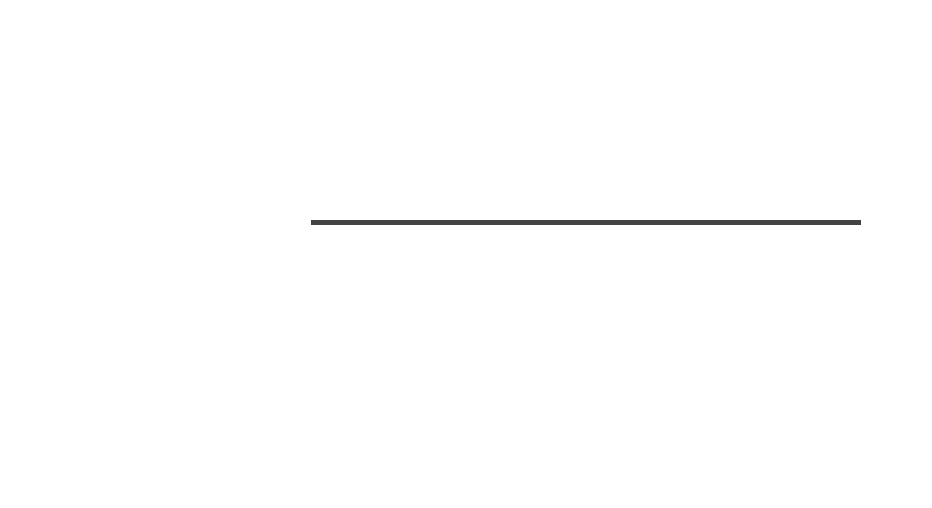
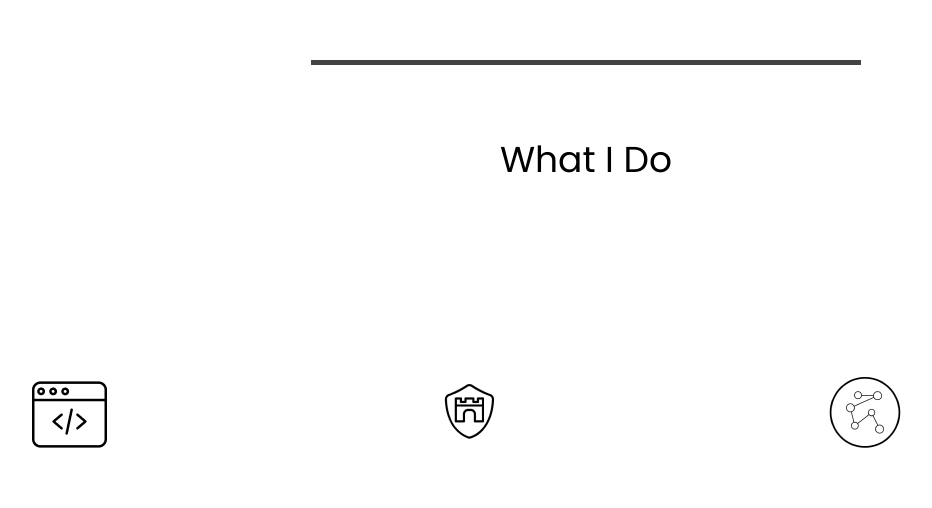
Before and after one commit to slimmsyd/DaPP-Portfolio-Site, a React (Create React App) app in the folder my_app/: page / in a window 1280 px wide. Shown: the part 1217-1725 px from the top of the page, without its empty margins (54-986 px from the left). Built offline with nearby package versions, Linux system fonts and the light colour scheme.

Commit message:
made some changes

```diff
--- a/my_app/src/App.css
+++ b/my_app/src/App.css
@@ -7,6 +7,7 @@
   }
 
 /* HEADING */
+
 .body_Wrapper {
     margin: 0 3rem
 }
@@ -181,7 +182,6 @@ h4 {
     height: 80vh;
     display: flex;
     flex-direction: column;
-    align-items: center;
     justify-content: center;
 }
 .skill_Card {
@@ -358,12 +358,9 @@ h4 {
 }
 
 @media screen and (max-height: 990px) {
-    .divide {
-        padding-bottom: 15rem;
-        height: 50vh !important;
-    }
+
     .body {
-        padding: 5rem 0 ;
+        padding-bottom: 30rem;
     }
 
     .whatIDo {
--- a/my_app/src/components/styles/project.css
+++ b/my_app/src/components/styles/project.css
@@ -6,7 +6,9 @@
     --navSize: 24px;
   }
 
-
+.body {
+    height: 100vh;
+}
 
 .whatIDo {
     display: flex;
@@ -237,6 +239,7 @@ textarea{
         margin-left: 5rem;
     } */
     .main_Card {
+        width: fit-content;
         flex-direction: column;
     }
     .empty {
@@ -245,6 +248,9 @@ textarea{
     .project_subCard {
         margin: 5rem 0;
     }
+    .project_Card {
+        width: fit-content;
+    }
 
 }
 
```
